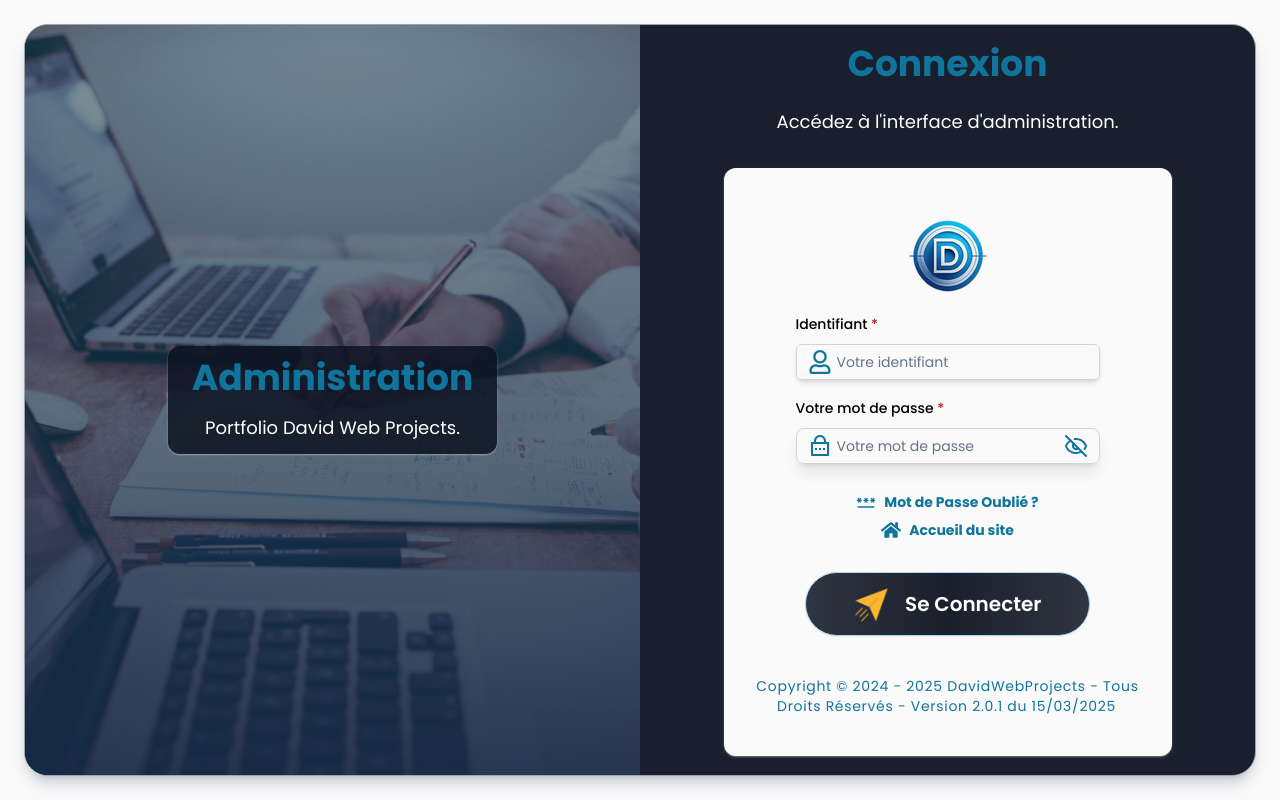
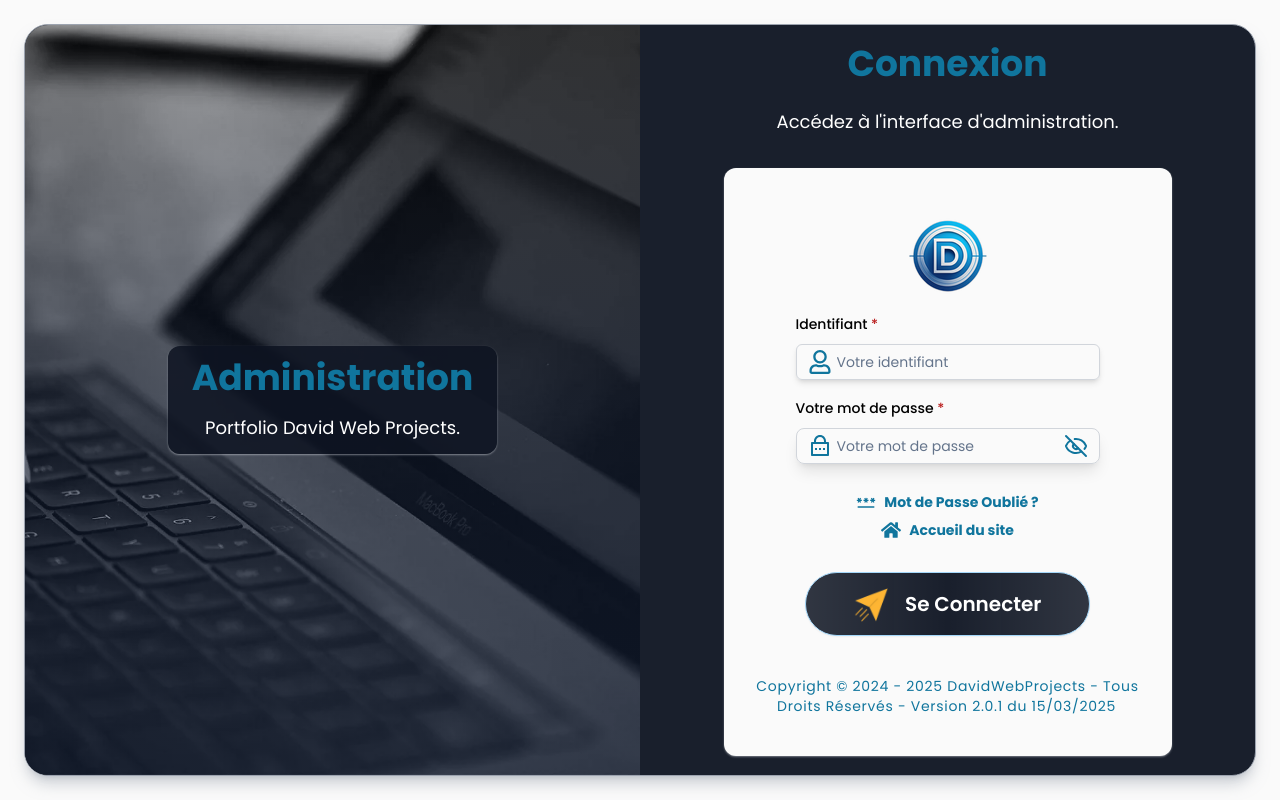
Before and after one commit to DavidDevPro/david-front-portfolio-next, a Next.js app: page /login in a window 1280 px wide. Built offline with nearby package versions, Linux system fonts and the light colour scheme.

Commit message:
Related to #16: Animations de la section d'authentification

```diff
--- a/components/auth/AuthSection.tsx
+++ b/components/auth/AuthSection.tsx
@@ -26,7 +26,7 @@ export const AuthSection = ({ formType, token, email }: AuthSectionProps) => {
     <div className="flex h-screen w-full p-6">
       <div className="flex w-full group bg-secondary/95 border border-gray-400 overflow-hidden rounded-3xl shadow-lg shadow-gray-400/50">
         {/* Section gauche */}
-        <div className="relative z-0 bg-fixed before:absolute before:inset-0 before:bg-gradient-to-b before:from-[#192846]/50 before:via-[#192846]/65 before:to-[#192846]/90 w-1/2 flex justify-center items-center ">
+        <div className="relative z-0 bg-fixed before:absolute before:inset-0 before:bg-gradient-to-b before:from-[#192846]/5 before:via-[#192846]/40 before:to-[#192846]/50 w-1/2 flex justify-center items-center ">
           {/* Titre sur l'image */}
           <div className="absolute z-20 bg-secondary/85 px-6 py-3 rounded-xl shadow-sm shadow-gray-300/50 border-gray-300 ">
             <h2 className="text-4xl font-bold text-primary text-center">Administration</h2>
@@ -35,7 +35,7 @@ export const AuthSection = ({ formType, token, email }: AuthSectionProps) => {
 
           {/* Image de fond assombrie */}
           <Image
-            src="/images/img/admin.jpg"
+            src="/images/img/hero-large.webp"
             alt={`${APP_NAME} - Image de la page de connexion`}
             width={1618}
             height={1080}
--- a/lib/data/common/projects.tsx
+++ b/lib/data/common/projects.tsx
@@ -66,7 +66,7 @@ export const projects: Project[] = [
         sections: [
             {
                 title: "Concepteur de sites web",
-                content: "Je suis David, développeur web et fondateur de David Web Projects. J’accompagne les entreprises et entrepreneurs dans la création de sites web sur mesure, en alliant performance, design et stratégie digitale. Mon objectif est de concevoir des plateformes optimisées pour le référencement, la rapidité et l’expérience utilisateur, en proposant des solutions adaptées aux besoins spécifiques de chaque projet"
+                content: "Je suis David, développeur web et fondateur de David Web Projects. J’accompagne les entreprises et entrepreneurs dans la création de sites web sur mesure, en alliant performance, design et stratégie digitale. Mon objectif est de concevoir des plateformes optimisées pour le référencement, la rapidité et l’expérience utilisateur, en proposant des solutions adaptées aux besoins spécifiques de chaque projet."
             },
             {
                 title: "Site vitrine David Web Projects",
@@ -86,9 +86,9 @@ export const projects: Project[] = [
             { name: "Design Responsive", icon: <MdDevices /> },
             { name: "SEO Optimisé", icon: <SiGoogle /> },
             { name: "Performances Améliorées", icon: <MdSpeed /> },
-            { name: "Hébergement Sécurisé", icon: <MdSecurity /> },
             { name: "Maintenance Continue", icon: <MdBuild /> },
             { name: "Support Personnalisé", icon: <MdSupportAgent /> },
+            { name: "Hébergement Sécurisé", icon: <MdSecurity /> },
         ],
         type: "full-dev",
 
```
